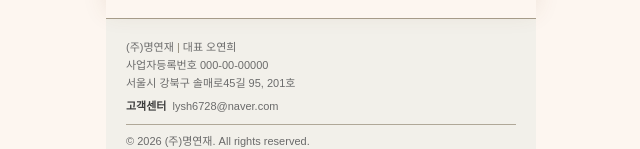
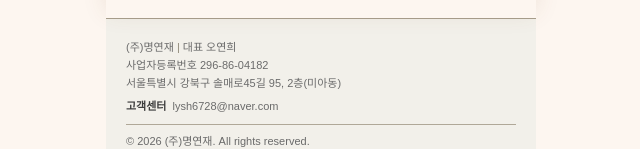
Before and after one commit to lysh0112-cpu/myjae, a Next.js app: page /home-new in a window 1280 px wide. Shown: the part 1368-1517 px from the top of the page, without its empty margins (319-959 px from the left). Built offline with nearby package versions, Linux system fonts and the light colour scheme; no server answers.

Commit message:
홈화면 사업자번호 수정

```diff
--- a/app/home-new/page.tsx
+++ b/app/home-new/page.tsx
@@ -555,8 +555,8 @@ export default function HomeNew() {
             ⛔ 소셜 알약 셋(IG·YT·X) · 전화번호 · 「문의하기」 버튼
             ★되살리시려면 말씀만 주십시오. 지운 값은 목업에 남아 있습니다.
 
-          ⚠️ 사업자등록번호는 ★«나중에» 채우기로 하셨습니다 (2026-08-04).
-             아래 000-00-00000 자리에 실제 번호를 적으시면 됩니다.
+          ✅ 사업자등록번호·주소는 ★2026-09-08 에 «채웠습니다»
+             (등록증 2026-09-04 발급 · 296-86-04182 · 법인 110111-0969044).
           ⚠️ 개인정보처리방침은 결제를 붙이시기 전에 «법으로» 필요합니다.
              지금은 어디에도 없습니다. 그때 다시 여쭙겠습니다.
           ═══════════════════════════════════════════════════════════ */}
@@ -566,8 +566,11 @@ export default function HomeNew() {
             ⚠️ 옅게 되돌리지 마십시오 — 대표님이 「흐려서 안 보인다」 하신 자리입니다. */}
         <div style={{ fontSize: '11px', color: '#6b6b6b', lineHeight: 1.6 }}>
           <div>(주)명연재 <span style={{ color: '#8f8878' }}>|</span> 대표 오연희</div>
-          <div>사업자등록번호 000-00-00000</div>
-          <div>서울시 강북구 솔매로45길 95, 201호</div>
+          {/* ★2026-09-08 — 사업자등록증(2026-09-04 도봉세무서장 발급)대로 채웠습니다.
+              ⛔ 임의로 고치지 마십시오. 등록증과 «글자 하나까지» 같아야 합니다.
+              ⚠️ 「201호」로 되어 있던 것을 등록증의 ★「2층(미아동)」으로 바로잡았습니다. */}
+          <div>사업자등록번호 296-86-04182</div>
+          <div>서울특별시 강북구 솔매로45길 95, 2층(미아동)</div>
         </div>
 
         {/* 고객센터 — ★이름과 메일을 «한 줄» 로 (대표님 지시)
```
